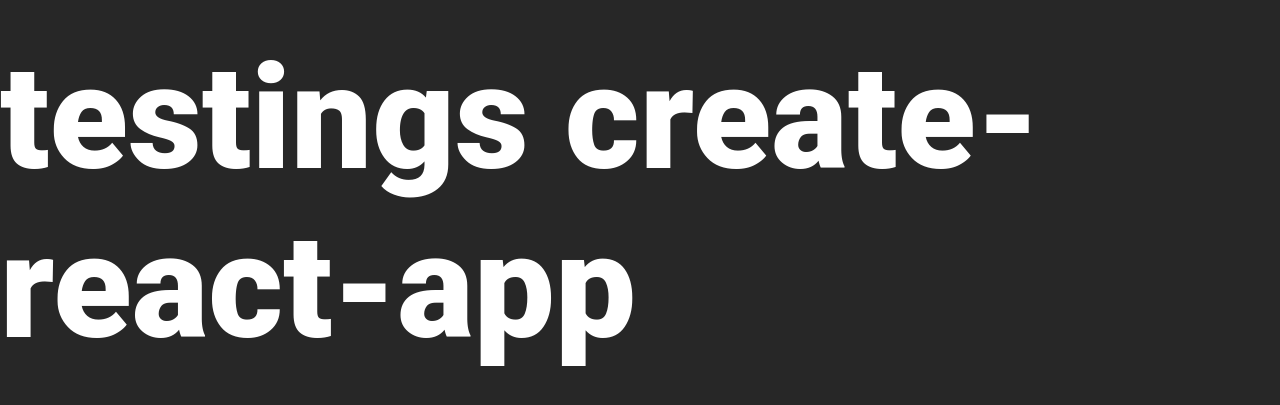
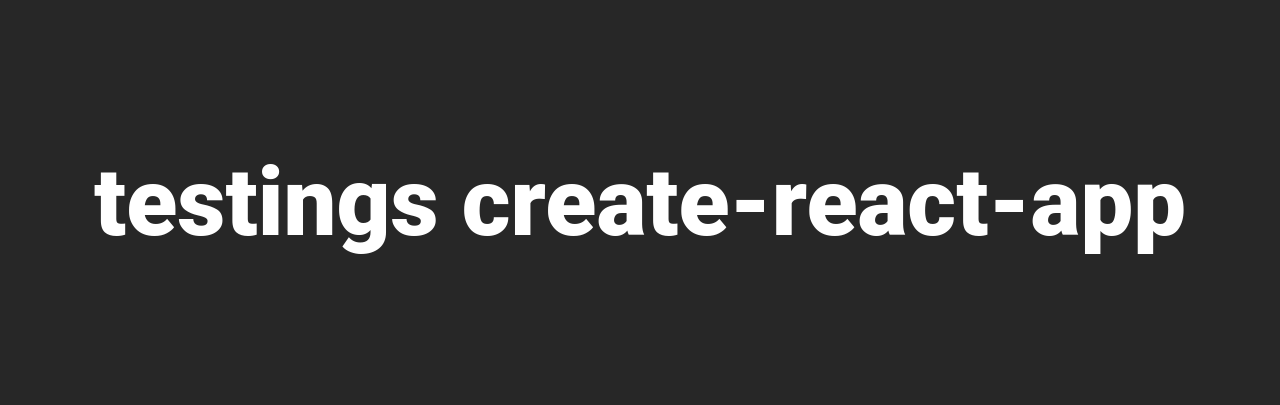
Before and after one commit to UlichIgor/copilot, a React (Create React App) app: page / in a window 1280 px wide. Shown: the part 197-602 px from the top of the page. Built offline with nearby package versions, Linux system fonts and the light colour scheme.

Commit message:
font-size: vars.$font-size;

```diff
--- a/src/scss/_var.scss
+++ b/src/scss/_var.scss
@@ -1,4 +1,4 @@
 $bg-color:#272727;
 $color:#ffffff;
-$font-size:16px;
+$font-size:calc(9px + 6.625vw);
 $font-family: 'Roboto', sans-serif;
--- a/src/scss/styles.module.scss
+++ b/src/scss/styles.module.scss
@@ -18,6 +18,6 @@ body {
   justify-content: center;
   width: 100%;
   height: 100vh;
-  font-size: 9rem;
+  font-size: vars.$font-size;
   font-weight: 900;
 }
```
